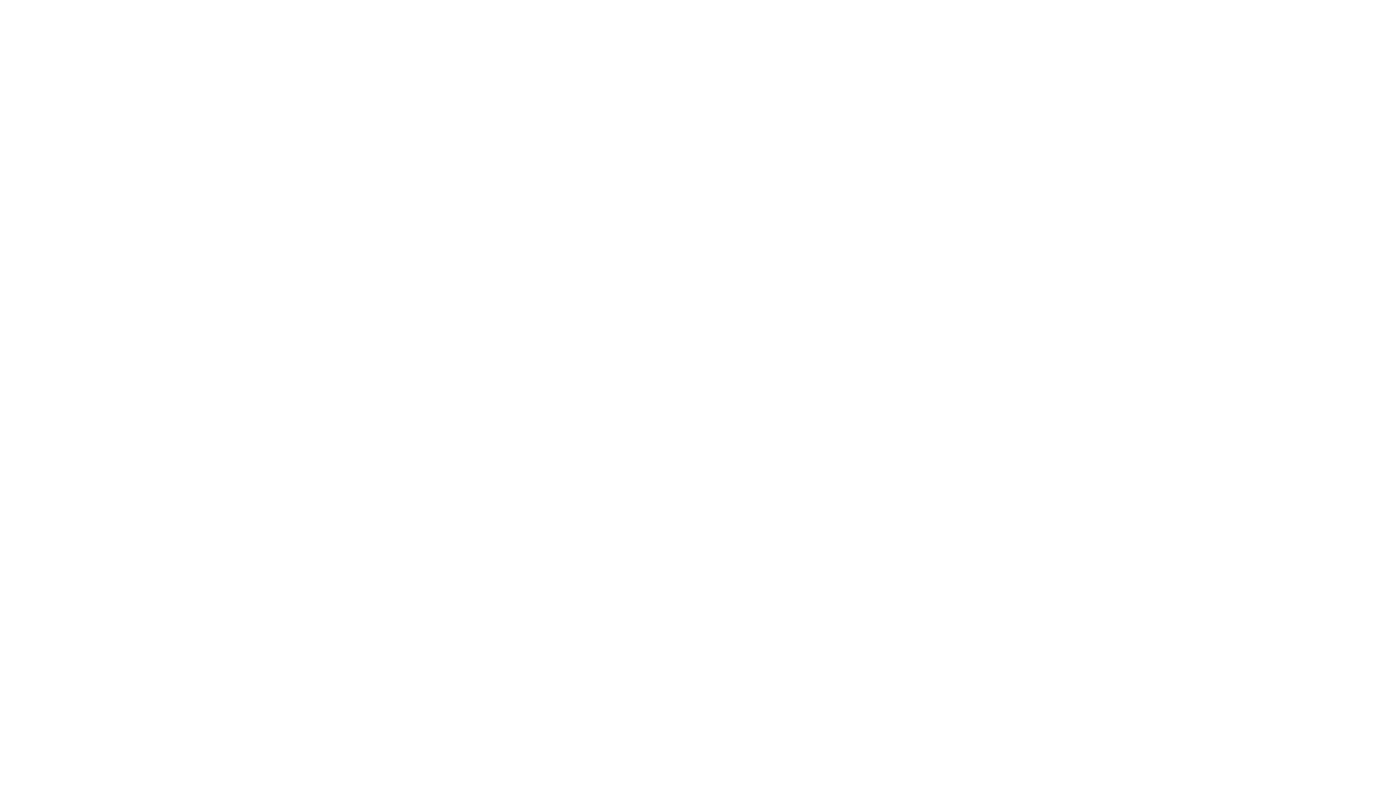
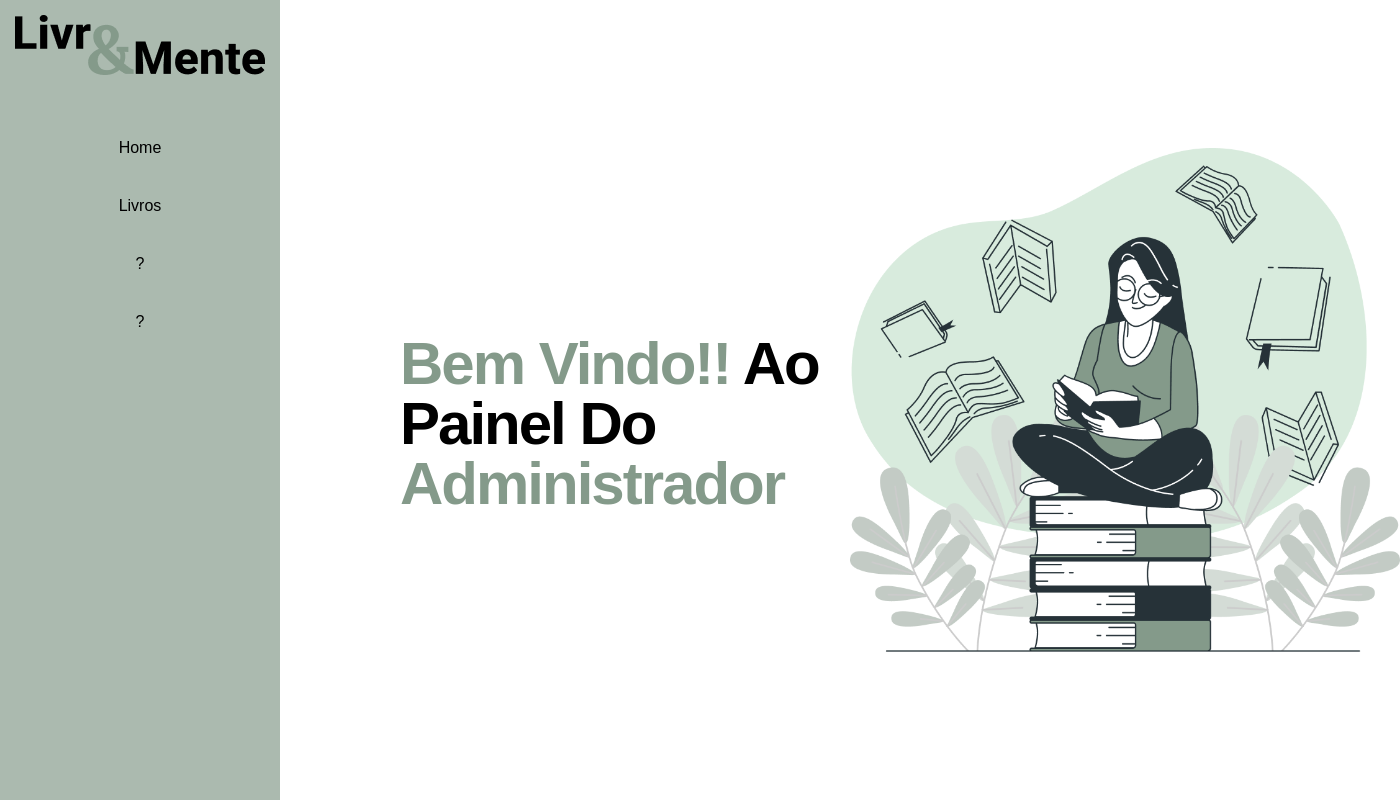
Before and after one commit to Projetos-AMS/LivroEMente-Front-End, an Angular app in the folder LivroMente_FRONT/: page /painel in a window 1280 px wide. Before the commit this address led to /. Shown: the whole page, 1400 px wide, since content can reach past the window. Built offline with nearby package versions, Linux system fonts and the light colour scheme.

Commit message:
Painel-Administrativo

```diff
--- a/LivroMente_FRONT/src/app/app-routing.module.ts
+++ b/LivroMente_FRONT/src/app/app-routing.module.ts
@@ -10,6 +10,7 @@ import { CadastroClienteComponent } from './views/cadastro-cliente/cadastro-clie
 import { CadastroVendedorComponent } from './views/cadastro-vendedor/cadastro-vendedor.component';
 import { AuthGuard } from './account/shared/auth.guard';
 import { PagamentoComponent } from './views/pagamento/pagamento.component';
+import { PainelAdmComponent } from './views/painel-adm/painel-adm.component';
 
 const routes: Routes = [
   {path:'', component: HomeComponent},
@@ -20,6 +21,7 @@ const routes: Routes = [
     {path:'cadastroCliente', component: CadastroClienteComponent},
     {path:'cadastroVendedor', component: CadastroVendedorComponent},
     {path:'pagamento', component: PagamentoComponent},
+    {path: 'painel', component: PainelAdmComponent},
   // ]
   {
     path:'upload', component: CadastroLivroComponent,
--- /dev/null
+++ b/LivroMente_FRONT/src/app/views/painel-adm/painel-adm.component.css
@@ -0,0 +1,126 @@
+body {
+    font-family: Arial, sans-serif;
+    margin: 0;
+    padding: 0;
+    display: flex;
+}
+
+.sidebar {
+    width: 250px;
+    height: 100vh;
+    background-color: #849a8aae;
+    color: #fff;
+    padding: 15px;
+    position: fixed;
+    text-align: center;
+}
+
+.sidebar img {
+    max-width: 100%;
+    height: auto;
+    margin-bottom: 30px;
+}
+
+.sidebar ul {
+    list-style-type: none;
+    padding: 0;
+}
+
+.sidebar ul li {
+    margin: 20px 0;
+}
+
+.sidebar ul li a {
+    color: #000000;
+    text-decoration: none;
+    display: block;
+    padding: 10px;
+    transition: background-color 0.3s;
+    border-radius: 15px;
+}
+
+.sidebar ul li a:hover {
+    background-color: #849a8aae;
+}
+
+.content {
+    margin-left: 250px;
+    padding: 20px;
+    width: calc(100% - 250px);
+    background-color: #f4f4f4;
+    height: 100vh;
+    overflow-y: auto;
+}
+
+.content h1 {
+    margin-top: 0;
+}
+
+.content p {
+    margin: 15px 0;
+}
+
+.page-top {
+    display: flex;
+    justify-content: center;
+    align-items: center;
+    height: 100vh;
+    margin-top: 0;
+}
+
+.left-content {
+    display: flex;
+    flex-direction: column;
+    justify-content: center;
+    width: 850px;
+    height: 100%;
+}
+
+.main-text {
+    width: 450px;
+    height: 192px;
+    font-size: 30px;
+    line-height: 60px;
+    letter-spacing: -2px;
+    text-transform: capitalize;
+}
+
+.main-text h1 {
+    margin: 400px;
+    margin-top: 30px;
+    margin-right: 40px;
+    width: 100%;
+    height: 140%;
+}
+
+.main-text span {
+    color: #849a8a;
+}
+
+.subtext {
+    width: 500px;
+    height: 100px;
+    font-size: 14px;
+    font-weight: 400;
+    text-align: justify;
+}
+
+.subtext p {
+    width: 100%;
+    height: 100%;
+    margin: 0;
+}
+
+.right-content {
+    display: flex;
+    justify-content: center;
+    align-items: center;
+    width: 550px;
+    height: 100%;
+}
+
+.right-content img {
+    max-width: 100%;
+    max-height: 100%;
+    object-fit: contain;
+}
--- /dev/null
+++ b/LivroMente_FRONT/src/app/views/painel-adm/painel-adm.component.html
@@ -0,0 +1,24 @@
+<body>
+    <div class="sidebar">
+        <img src="assets/Logo.png" alt="Menu Image">
+        <ul>
+            <li><a href="#">Home</a></li>
+            <li><a href="#">Livros</a></li>
+            <li><a href="#">?</a></li>
+            <li><a href="#">?</a></li>
+        </ul>
+    </div>
+
+    <div class="page-top">
+        <div class="left-content">
+          <div class="main-text">
+            <h1><span>Bem vindo!!</span> ao painel do<span> Administrador</span></h1>
+          </div>
+          <div class="top-buttons">
+          </div>
+        </div>
+        <div class="right-content">
+          <img src="assets/reading_woman.png" alt="Reading Woman">
+        </div>
+      </div>
+</body>
```
Also changed, not shown: LivroMente_FRONT/src/app/views/painel-adm/painel-adm.component.ts (added, +12 -0 lines), 1 other file (tests, documents, lock files or other folders).
